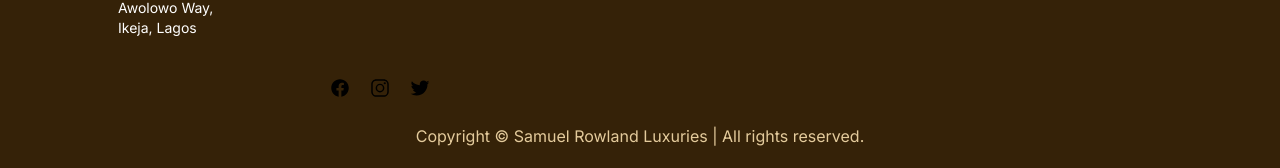
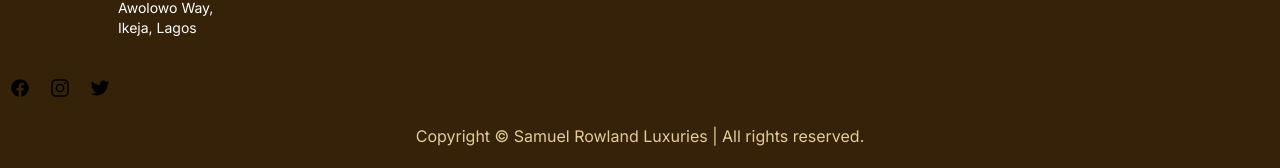
Before and after one commit to oduyemi/srluxuries, a Next.js app in the folder client/: page / in a window 1280 px wide. Shown: the part 2687-2855 px from the top of the page. Built offline with nearby package versions, Linux system fonts and the light colour scheme; no server answers.

Commit message:
New Update 5

```diff
--- a/client/src/components/navigation/Footer.tsx
+++ b/client/src/components/navigation/Footer.tsx
@@ -53,27 +53,7 @@
                 </div>
             </div>
         </div>
-
-        <div className="flex justify-center items-end">
-            {/* <div className="w-full md:w-1/2">
-                <div className="single_widget_area pl-6">
-                    <div className="footer_heading mb-8 md:mb-0">
-                        <h6>Join Our Mailing List</h6>
-                    </div>
-                    <div className="mailing_form">
-                        <form action="" method="post">
-                            <input type="email" name="mail" className="mail" placeholder="Your email here" />
-                            <button
-                                type="submit"
-                                className="rounded-full bg-goldie px-6 py-2 text-xl hover:bg-tan hover:text-white border border-goldie hover:border-tan"
-                            >
-                                Join Now
-                            </button>
-                        </form>
-                    </div>
-                </div>
-            </div> */}
-            <div className="w-full md:w-1/2">
+        <div className="w-full md:w-1/2">
                 <div className="single_widget_area">
                     <div className="footer_social_area">
                         <Link href="/">
@@ -105,7 +85,8 @@
                         </Link>
                     </div>
                 </div>
-            </div>
+
+
         </div>
 
         <div className="mt-5">
```
